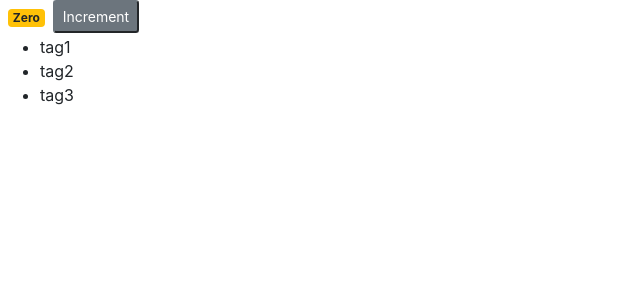
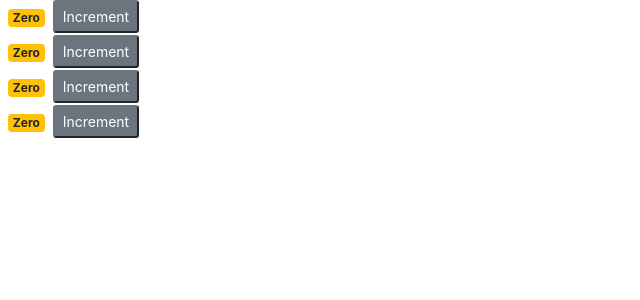
Before and after one commit to Vladimirmaslo90/reactTestProject, a React (Create React App) app: page / in a window 1280 px wide. Shown: the top 300 px of the page, without its empty margins (0-640 px from the left). Built offline with nearby package versions, Linux system fonts and the light colour scheme.

Commit message:
added second component

```diff
--- a/src/components/counter.jsx
+++ b/src/components/counter.jsx
@@ -41,8 +41,8 @@ class Counter extends Component {
           {" "}
           Increment{" "}
         </button>
-        {this.state.tags.length === 0 && "Please create a new tag!"}
-        {this.renderTags()}
+        {/* {this.state.tags.length === 0 && "Please create a new tag!"}
+        {this.renderTags()} */}
       </div>
     );
   }
--- /dev/null
+++ b/src/components/counters.jsx
@@ -0,0 +1,24 @@
+import React, { Component } from "react";
+import Counter from "./counter";
+
+class Counters extends Component {
+  state = {
+    counters: [
+      { id: 1, value: 0 },
+      { id: 2, value: 0 },
+      { id: 3, value: 0 },
+      { id: 4, value: 0 }
+    ]
+  };
+  render() {
+    return (
+      <div>
+        {this.state.counters.map(counter => (
+          <Counter id={counter.id} />
+        ))}
+      </div>
+    );
+  }
+}
+
+export default Counters;
--- a/src/index.js
+++ b/src/index.js
@@ -3,7 +3,7 @@ import ReactDOM from "react-dom";
 import "./index.css";
 import registerServiceWorker from "./registerServiceWorker";
 import "bootstrap/dist/css/bootstrap.css";
-import Counter from './components/counter';
+import Counters from "./components/counters";
 
-ReactDOM.render( < Counter / > , document.getElementById("root"));
+ReactDOM.render(<Counters />, document.getElementById("root"));
 registerServiceWorker();
```
